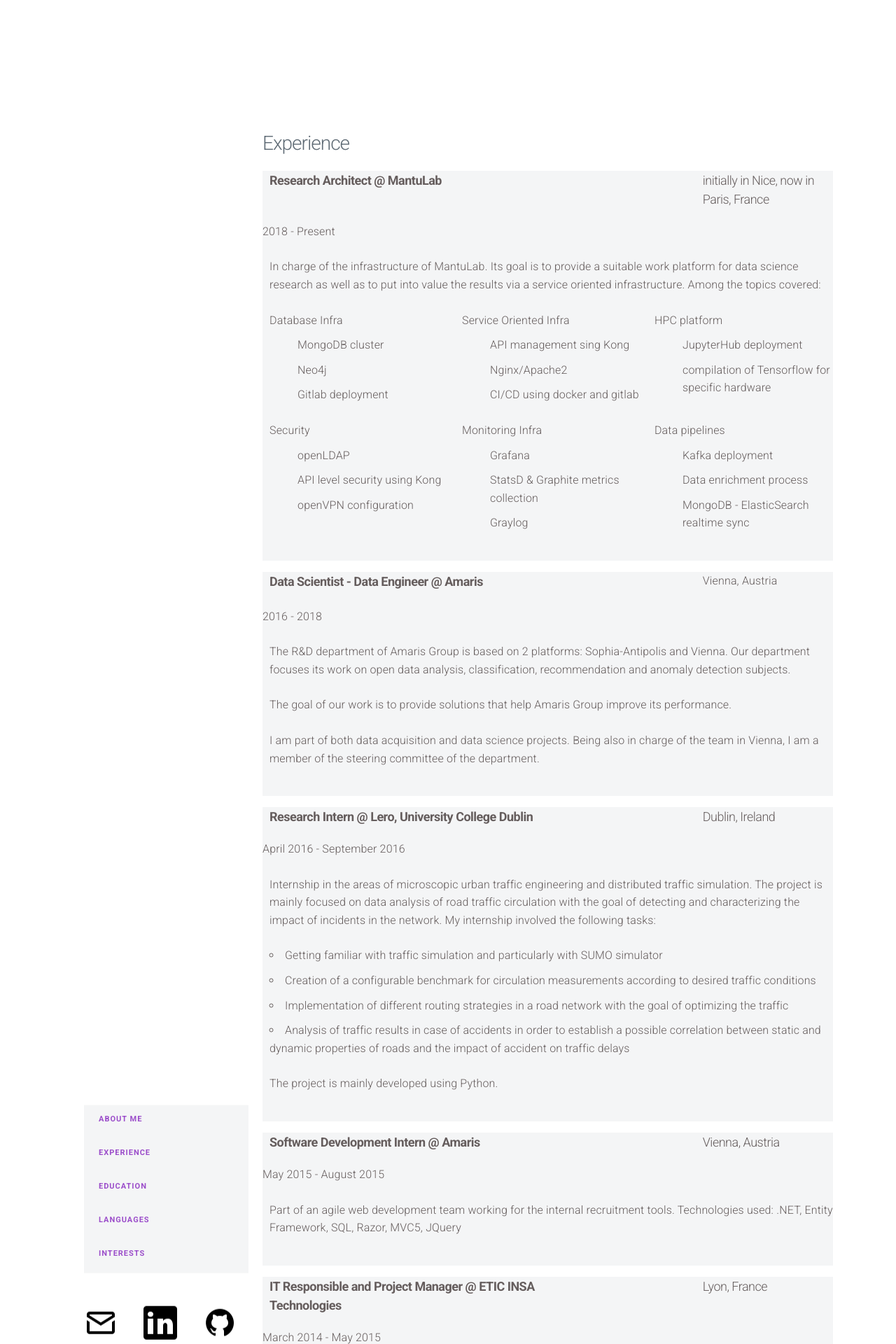
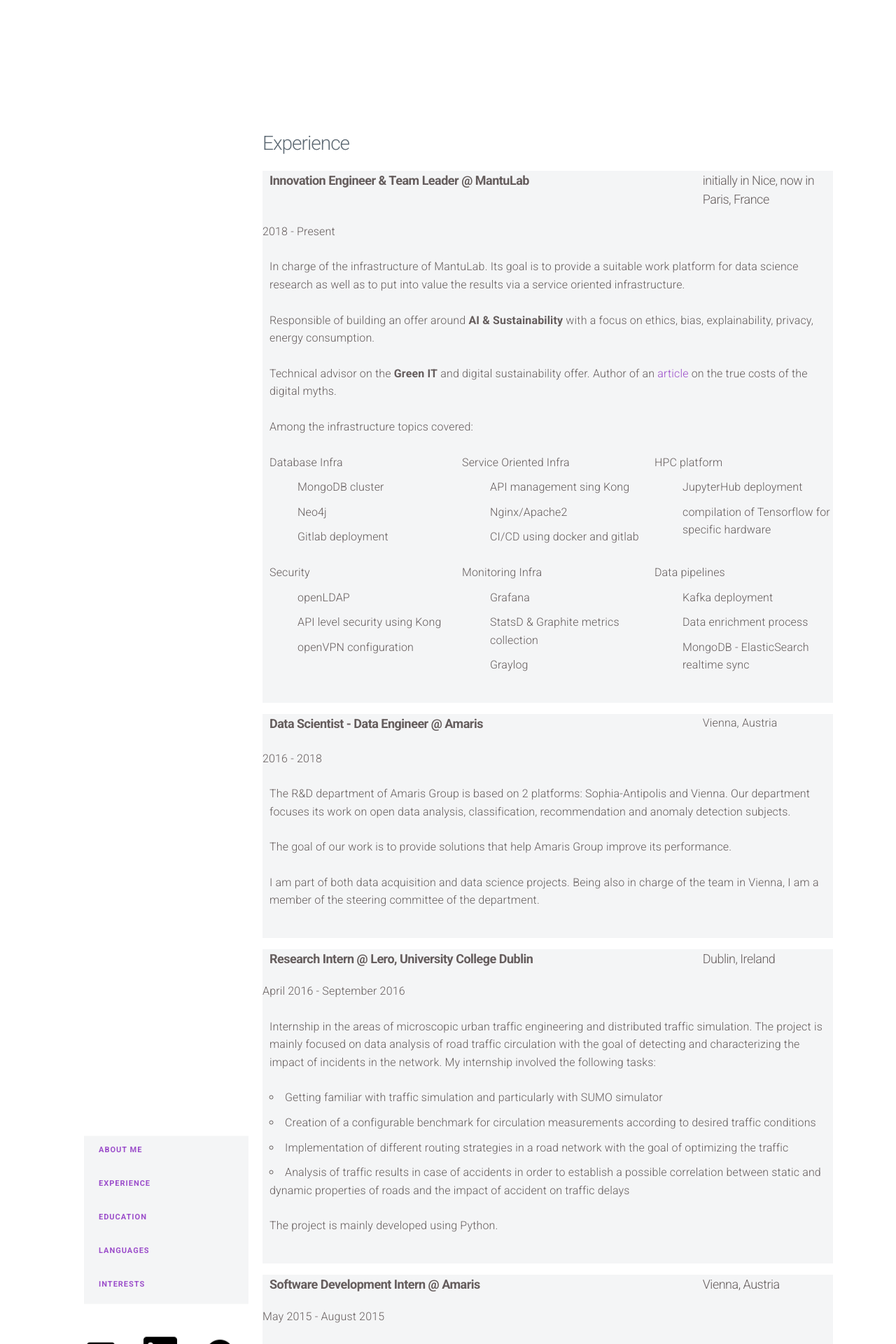
Before and after one commit to lcapatina/personal-website, a Jekyll site: the page built from index.html, in a window 1280 px wide. Shown: the part 706-2626 px from the top of the page at 70% size. Built offline with Jekyll 4.4.1, drawn with Linux system fonts in a browser that asks for light colours; nearby versions of some CDN libraries; some of the changed text lies outside the part shown.

Commit message:
update latest experience

```diff
--- a/_includes/experience.html
+++ b/_includes/experience.html
@@ -5,7 +5,7 @@
     <div class="column">
         <div class="row">
             <div class="column column-50">
-                <h5><strong> Research Architect @ MantuLab</strong></h5>
+                <h5><strong> Innovation Engineer & Team Leader @ MantuLab</strong></h5>
             </div>
             <div class="column column-offset-25 column-25">
                 <h5>initially in Nice, now in Paris, France</h5>
@@ -18,8 +18,16 @@
             <div class="column">
             <p>In charge of the infrastructure of MantuLab. Its goal is to provide a suitable
                 work platform for data science research as well as to put into value the results
-                via a service oriented infrastructure.
-                Among the topics covered: </p>
+                via a service oriented infrastructure.</p>
+            <p>
+                Responsible of building an offer around <strong>AI & Sustainability</strong>
+                with a focus on ethics, bias, explainability, privacy, energy consumption.
+            </p>
+            <p>
+                Technical advisor on the <strong>Green IT</strong> and digital sustainability offer.
+                Author of an <a href="https://www.mantu.com/blog/business-insights/digital-myths-the-true-cost-of-a-data-driven-world/">article</a> on the true costs of the digital myths.
+            </p>
+            <p>Among the infrastructure topics covered: </p>
                 <div class="row">
                     <div class="column column-33">
                         <dl>
--- a/_includes/navigation.html
+++ b/_includes/navigation.html
@@ -44,7 +44,4 @@
       </a>
     </div>
   </div>
-  <div class="row" style="padding-top: 40px; display: flex; justify-content: center;">
-    <button class="button-outline" onclick="location.href='/blog/';">Lau's Blog</button>
-  </div>
 </div>
```
